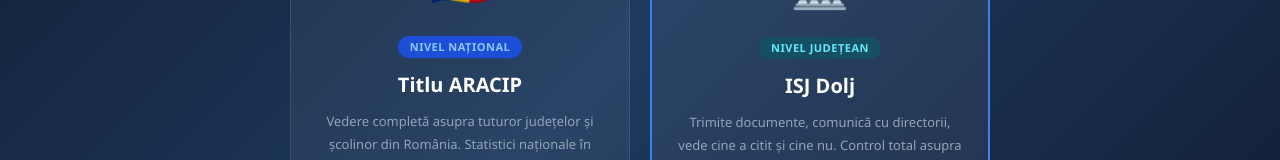
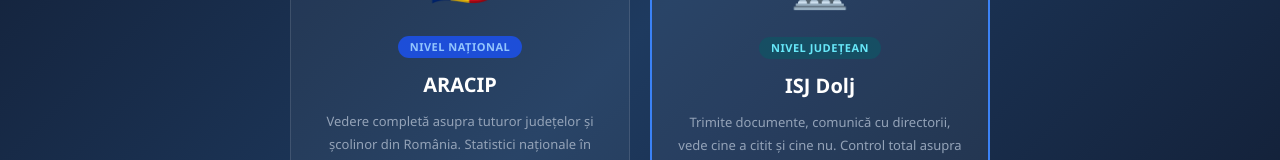
Before and after one commit to catalinradu2026-gif/leadflow-ai, a Next.js app: page /demo in a window 1280 px wide. Shown: the part 457-617 px from the top of the page. Built offline with nearby package versions, Linux system fonts and the light colour scheme.

Commit message:
Portal ISJ: card redenumit ARACIP

```diff
--- a/app/demo/page.tsx
+++ b/app/demo/page.tsx
@@ -98,7 +98,7 @@
             NIVEL NAȚIONAL
           </div>
           <h3 style={{ fontSize: '20px', fontWeight: 700, color: '#fff', marginBottom: '10px' }}>
-            Titlu ARACIP
+            ARACIP
           </h3>
           <p style={{ fontSize: '13px', color: '#94a3b8', lineHeight: 1.7, marginBottom: '24px' }}>
             Vedere completă asupra tuturor județelor și școlinor din România. Statistici naționale în timp real.
```
